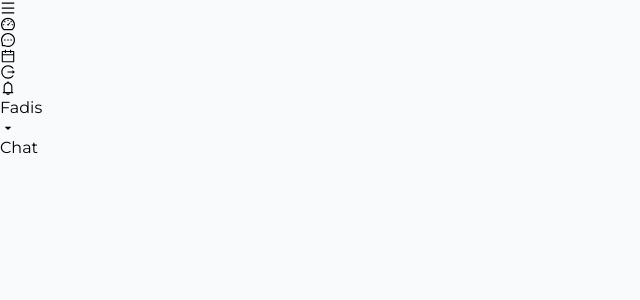
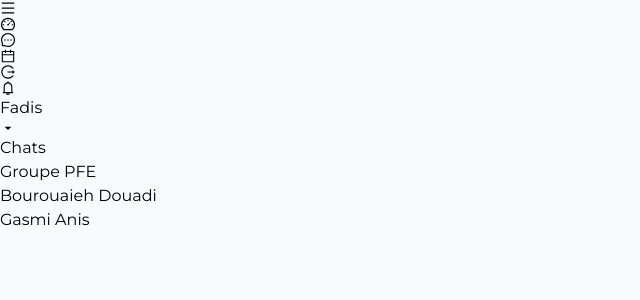
Before and after one commit to Fadis-0/collabspace-frontend, a React (Vite) app: page /chat in a window 1280 px wide. Shown: the top 300 px of the page, without its empty margins (0-640 px from the left). Built offline with nearby package versions, Linux system fonts and the light colour scheme.

Commit message:
Working on Chats page, Added a side section for conversations

```diff
--- a/src/components/Layout.tsx
+++ b/src/components/Layout.tsx
@@ -12,7 +12,7 @@ const Layout: React.FC = ({children}) => {
       <div className="flex flex-col w-full pl-14">
         <Navbar />
         <main className="w-full h-full max-w-[1280px] mx-auto">
-          <div className="w-full h-full flex-1 px-4 pt-16 ">
+          <div className="w-full h-full flex-1 ">
             { children }
           </div>
 
--- a/src/pages/Chat.tsx
+++ b/src/pages/Chat.tsx
@@ -1,8 +1,52 @@
 const Chat = () => {
 
   return (
-    <div>
-		  Chat
+    <div className="flex flex-col h-screen pt-16 px-2">
+
+      <div className="mb-6 pt-2">
+        <p className="text-md text-gray-400 pl-0.5">
+
+        </p>
+        <p className="text-3xl font-bold tracking-tight text-slate-900">
+          Chats
+        </p>
+      </div>
+
+      <div className="flex h-full">
+        <aside className="h-full w-1/5 relative">
+
+          <div className="hover:shadow-sm text-center m-2 transition-all duration-200 py-3 px-1 rounded cursor-pointer hover:bg-neutral-100 flex items-center">
+            <div className="bg-neutral-300 rounded-full w-8 h-8 mx-2">
+            </div>
+            <div className="font-medium text-center ml-2 mt-0.5 mr-1 text-neutral-400">
+              Groupe PFE
+            </div>
+          </div>
+
+          <div className="hover:shadow-sm text-center m-2 transition-all duration-200 py-3 px-1 rounded cursor-pointer hover:bg-neutral-100 flex items-center">
+            <div className="bg-neutral-300 rounded-full w-8 h-8 mx-2">
+            </div>
+            <div className="font-medium text-center ml-2 mt-0.5 mr-1 text-neutral-400">
+              Bourouaieh Douadi
+            </div>
+          </div>
+
+
+          <div className="hover:shadow-sm text-center m-2 transition-all duration-200 py-3 px-1 rounded cursor-pointer hover:bg-neutral-100 flex items-center">
+            <div className="bg-neutral-300 rounded-full w-8 h-8 mx-2">
+            </div>
+            <div className="font-medium text-center ml-2 mt-0.5 mr-1 text-neutral-400">
+              Gasmi Anis
+            </div>
+          </div>
+
+
+
+        </aside>
+        <main className="bg-violet-50 rounded-t-xl h-full w-4/5 relative">
+        </main>
+      </div>
+
     </div>
   )
 }
```
Also changed, not shown: src/components/Header.tsx (added, +16 -0 lines).
